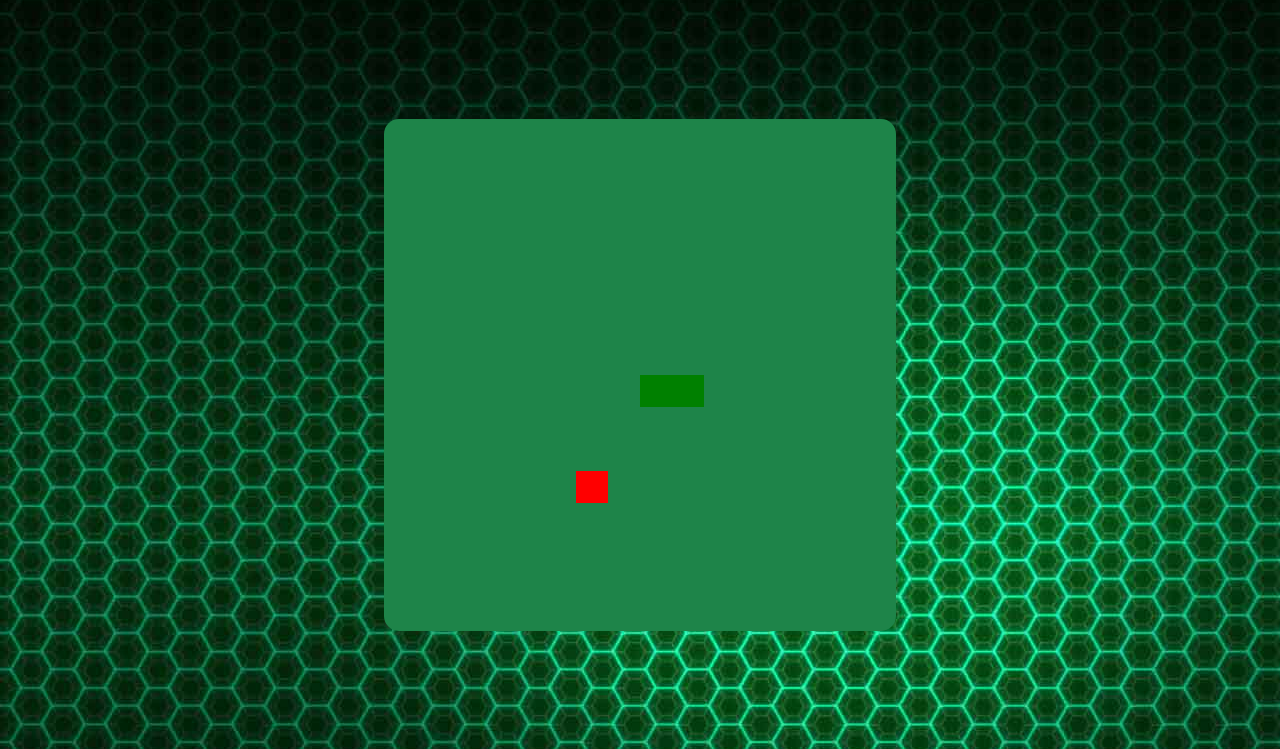
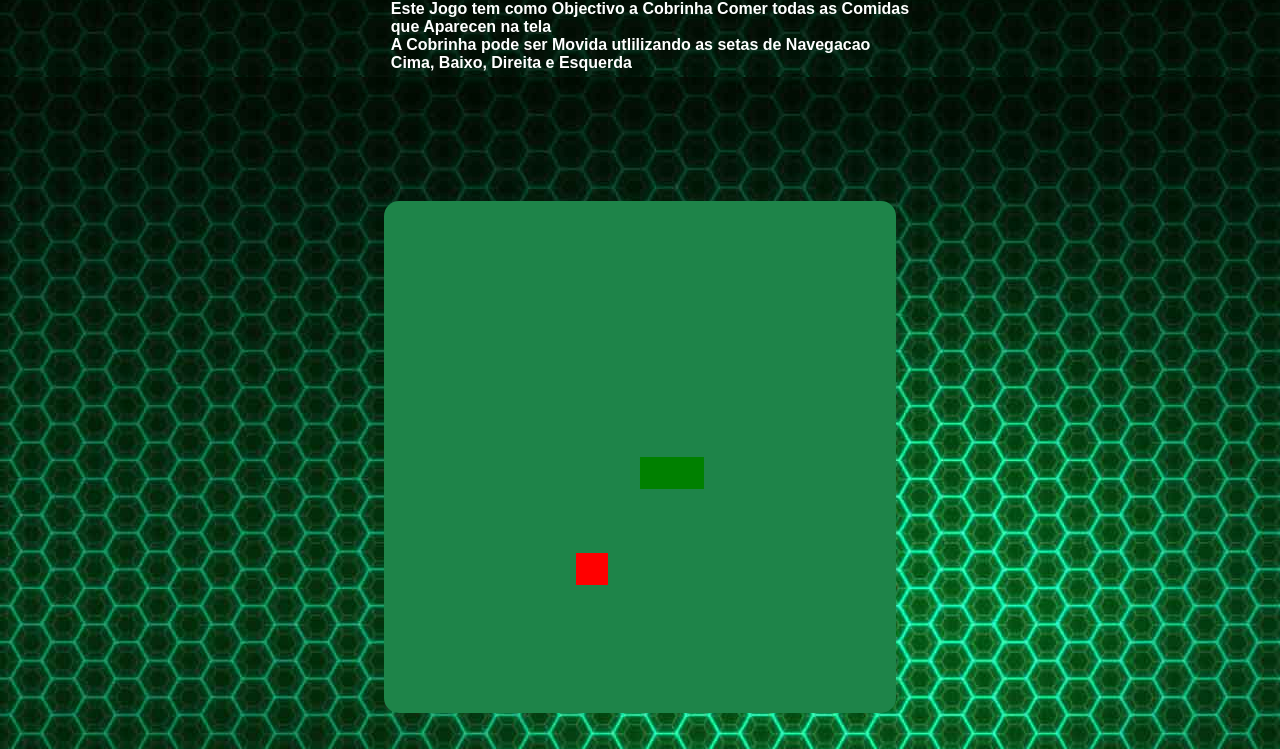
Before and after one commit to WilliamJR77/JogodaCobrinha, a plain HTML site: page index.html in a window 1280 px wide. Shown: the part 75-824 px from the top of the page. Drawn offline with Linux system fonts and the light colour scheme.

Commit message:
adicionar uma descricao do Jogo

```diff
--- a/index.html
+++ b/index.html
@@ -15,6 +15,14 @@
             <h1 class="titulo">SNAKE GAME EXTREME</h1>
         </div>
         </header>
+        <div class="containeer">
+            <h4 class="descricao">
+            Este Jogo tem como Objectivo a Cobrinha Comer todas as Comidas<br>
+            que Aparecen na tela<br>
+            A Cobrinha pode ser Movida utlilizando as setas de Navegacao<br>
+            Cima, Baixo, Direita e Esquerda
+            </h4>
+        </div>
         <div class="jogo">
             <canvas id="snake" width="512" height="512"></canvas>
         </div>
--- a/style.css
+++ b/style.css
@@ -70,3 +70,18 @@ footer nav a:hover{
 canvas{
     border-radius: 15px;
 }
+
+h4{
+    display: flex;
+    flex-direction: row;
+    align-items: center;
+    justify-content: center;
+    padding-left:20px;
+    padding-bottom: 5px;
+    padding-top: 5px;
+}
+.descricao{
+    background-image: url("/img/back_game.jpg");
+    color:white;
+    font-family: Arial, Helvetica, sans-serif;
+}
```
